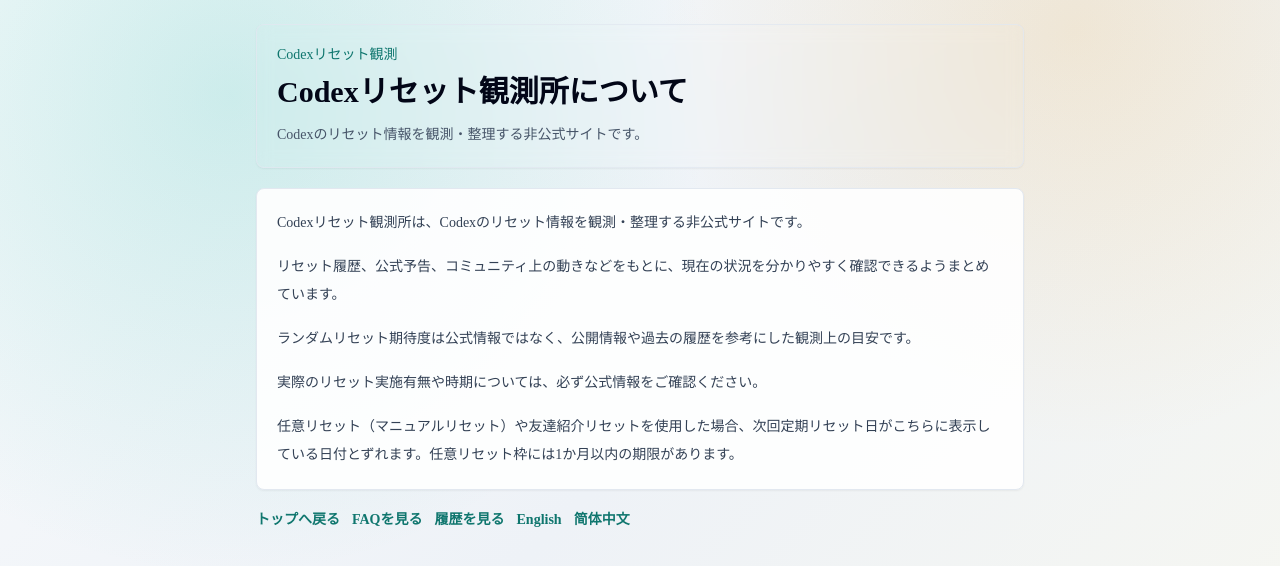
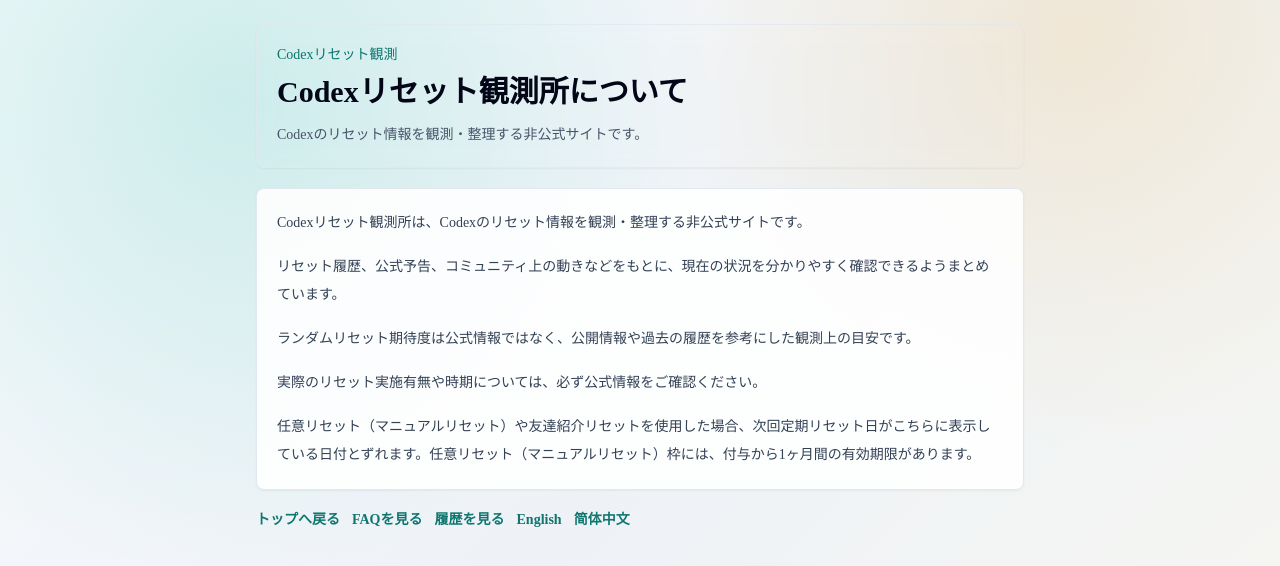
Before and after one commit to gussuri/codex-reset-observatory, a Next.js app: page /about in a window 1280 px wide. Shown: the top 566 px of the page. Built offline with nearby package versions, Linux system fonts and the light colour scheme.

Commit message:
update: improve ja about manual reset text and align zh faq wabi-reset term

```diff
--- a/components/AboutView.tsx
+++ b/components/AboutView.tsx
@@ -17,7 +17,7 @@ export function AboutView({ locale }: AboutViewProps) {
         "リセット履歴、公式予告、コミュニティ上の動きなどをもとに、現在の状況を分かりやすく確認できるようまとめています。",
         "ランダムリセット期待度は公式情報ではなく、公開情報や過去の履歴を参考にした観測上の目安です。",
         "実際のリセット実施有無や時期については、必ず公式情報をご確認ください。",
-        "任意リセット（マニュアルリセット）や友達紹介リセットを使用した場合、次回定期リセット日がこちらに表示している日付とずれます。任意リセット枠には1か月以内の期限があります。",
+        "任意リセット（マニュアルリセット）や友達紹介リセットを使用した場合、次回定期リセット日がこちらに表示している日付とずれます。任意リセット（マニュアルリセット）枠には、付与から1ヶ月間の有効期限があります。",
       ],
       nav: {
         top: "トップへ戻る",
--- a/components/FaqView.tsx
+++ b/components/FaqView.tsx
@@ -180,7 +180,7 @@ export function FaqView({ locale }: FaqViewProps) {
           answer: "用户在搜索时经常混用这些说法。本站主要关注能够恢复或影响 Codex 使用额度上限的重置事件。",
         },
         {
-          question: "什么是补偿重置（Apology reset）？",
+          question: "什么是补偿重置（Compensation reset）？",
           answer: "补偿重置是指 OpenAI 为补偿服务故障或异常问题而进行的重置。具体形式可能包括恢复使用额度，或向受影响用户发放额外的手动重置机会。",
         },
         {
```
